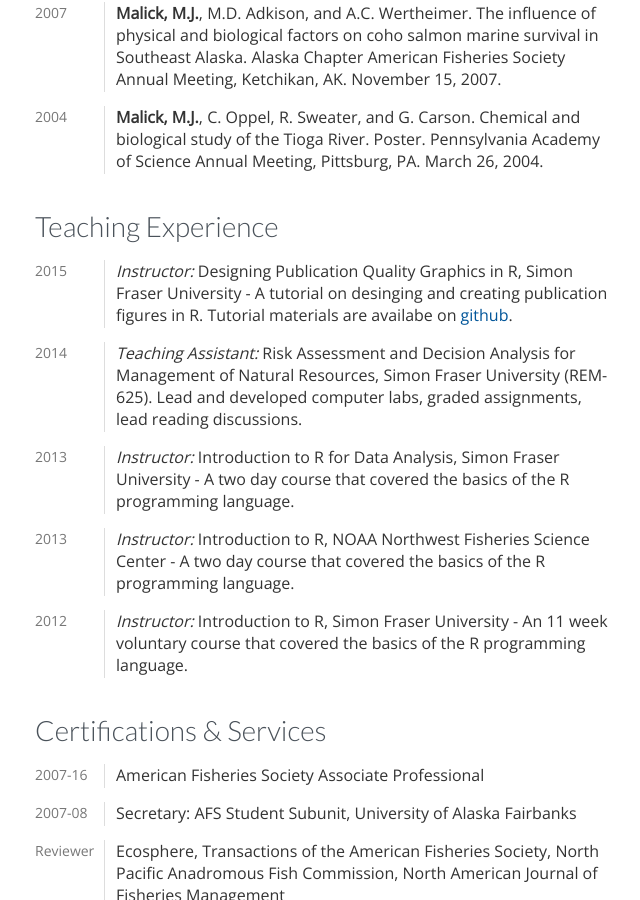
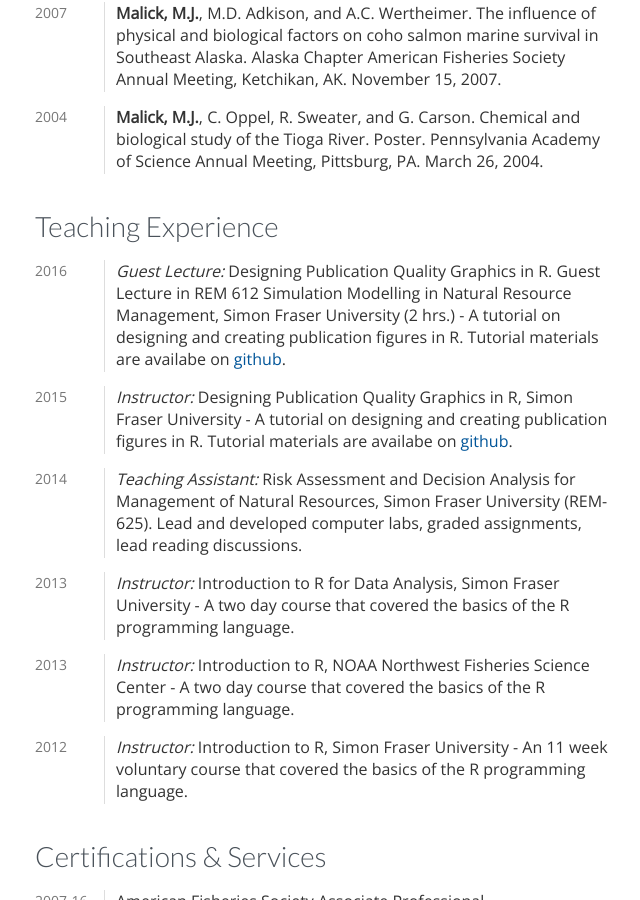
Before and after one commit to michaelmalick/michaelmalick.github.io, a Jekyll site: the page built from cv/index.md, in a window 1280 px wide and 900 px high, scrolled down 3441 px. Shown: the whole window, without its empty margins (435-1075 px from the left). Built offline with Jekyll 4.4.1, drawn with Linux system fonts in a browser that asks for light colours; Markdown is read by kramdown in place of the engine named in the settings.

Commit message:
Added REM 612 Guest Lecture to CV

```diff
--- a/cv/index.md
+++ b/cv/index.md
@@ -224,9 +224,15 @@ Presentations
 Teaching Experience
 ----------
 
+2016
+:   *Guest Lecture:* Designing Publication Quality Graphics in R. Guest Lecture
+    in REM 612 Simulation Modelling in Natural Resource Management, Simon Fraser
+    University (2 hrs.) - A tutorial on designing and creating publication
+    figures in R. Tutorial materials are availabe on [github][PubGraph].
+
 2015
 :   *Instructor:* Designing Publication Quality Graphics in R, Simon Fraser
-    University - A tutorial on desinging and creating publication
+    University - A tutorial on designing and creating publication
     figures in R. Tutorial materials are availabe on [github][PubGraph].
 
 2014
```
Also changed, not shown: cv/malick-cv.md (+7 -1 lines), 1 other file.
